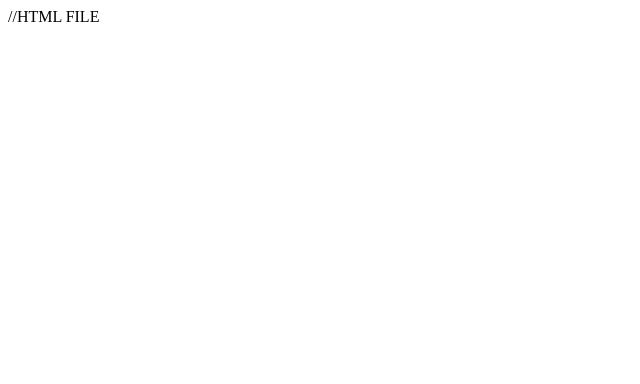
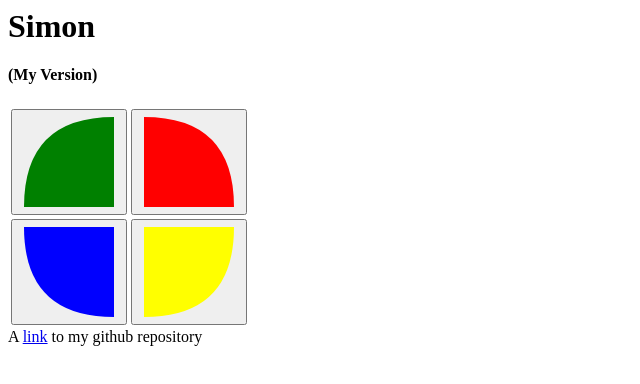
Before and after one commit to rmccurdy268/simon, a plain HTML site: page index.html in a window 1280 px wide. Shown: the whole page, without its empty margins (0-640 px from the left). Drawn offline with Linux system fonts and the light colour scheme.

Commit message:
added bulk of simon

```diff
--- a/index.html
+++ b/index.html
@@ -1 +1,79 @@
-//HTML FILE
+<DOCTYPE html>
+<html lang="en">
+  <head>
+    <title>My Simon!</title>
+  </head>
+  <body>
+    <header>
+        <h1>Simon</h1>
+        <h4>(My Version)</h4>
+    </header>
+
+    <main>
+        <div>
+            <table>
+              <tr>
+                <td>
+                  <button>
+                    <svg
+                      aria-hidden="true"
+                      viewBox="0 0 100 100"
+                      height="100"
+                      width="100"
+                    >
+                      <!-- SVG
+                        M move <to x,y>
+                        Q quadratic curve <control point x,y> <to x,y>
+                    -->
+                      <path d="M 95,5 95,95 5,95 Q 5,5 95,5" fill="green" />
+                    </svg>
+                  </button>
+                </td>
+                <td>
+                  <button>
+                    <svg
+                      aria-hidden="true"
+                      viewBox="0 0 100 100"
+                      height="100"
+                      width="100"
+                    >
+                      <path d="M5,5 5,95 95,95 Q 95,5 5,5" fill="red" />
+                    </svg>
+                  </button>
+                </td>
+              </tr>
+              <tr>
+                <td>
+                  <button>
+                    <svg
+                      aria-hidden="true"
+                      viewBox="0 0 100 100"
+                      height="100"
+                      width="100"
+                    >
+                      <path d="M5,5 95,5 95,95 Q 5,95 5,5" fill="blue" />
+                    </svg>
+                  </button>
+                </td>
+                <td>
+                  <button>
+                    <svg
+                      aria-hidden="true"
+                      viewBox="0 0 100 100"
+                      height="100"
+                      width="100"
+                    >
+                      <path d="M95,5 5,5 5,95 Q 95,95 95,5" fill="yellow" />
+                    </svg>
+                  </button>
+                </td>
+              </tr>
+            </table>
+          </div>
+        </main>
+    </main>
+
+    <footer>
+        <span>A <a href = "https://github.com/rmccurdy268/simon">link</a> to my github repository</span>
+    </footer>
+  </body>
```
Also changed, not shown: 1 other file.
